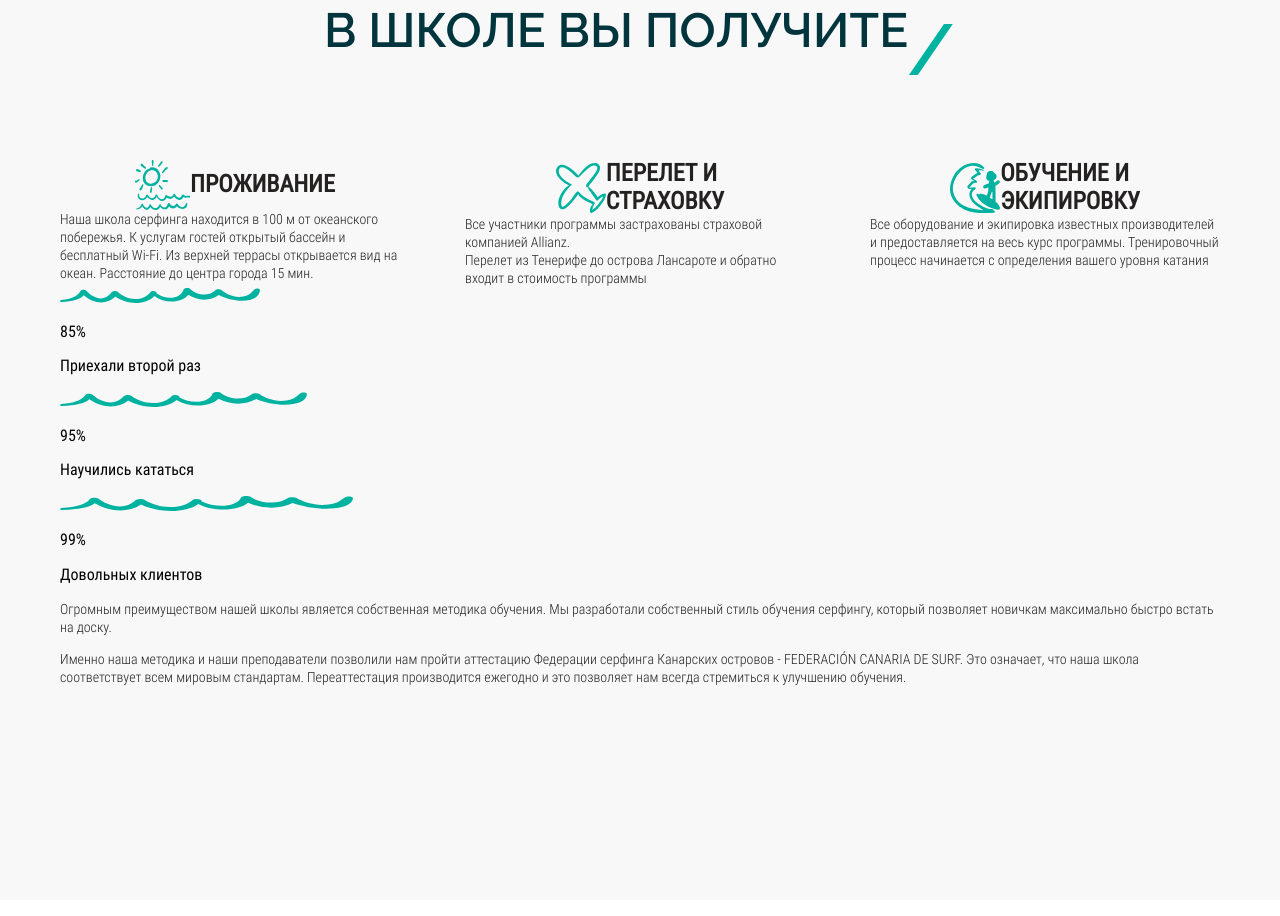
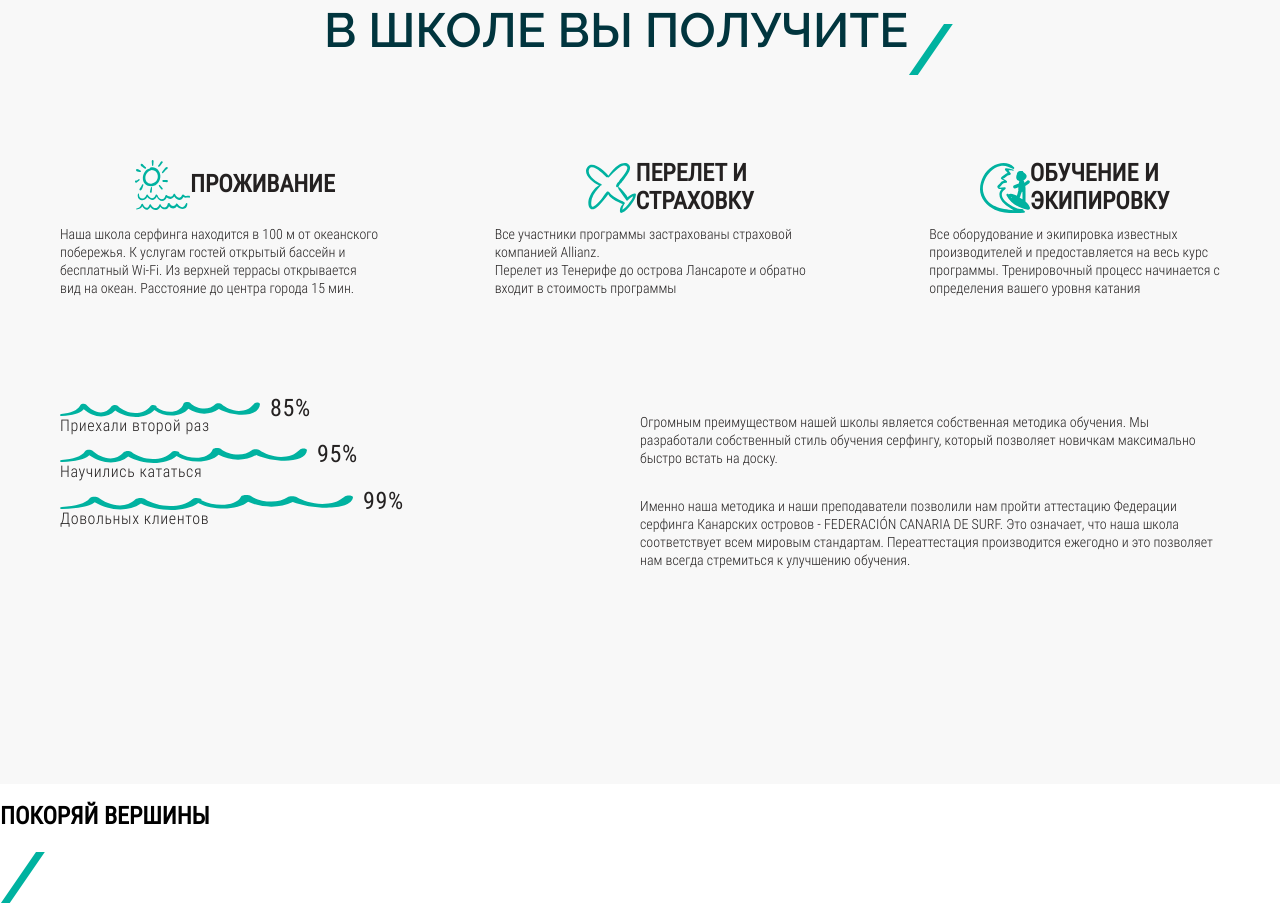
Before and after one commit to SGVIKA/WAWE, a plain HTML site: page index.html in a window 1280 px wide. Shown: the part 2264-3180 px from the top of the page. Drawn offline with Linux system fonts and the light colour scheme.

Commit message:
CSS: В школе

```diff
--- a/css/style.css
+++ b/css/style.css
@@ -239,13 +239,16 @@ img {
   display: flex;
   justify-content: space-between;
   align-items: flex-start;
+  padding-bottom: 102px;
 }
 
 .ben__card {
   display: flex;
   flex-direction: column;
   align-items: center;
+  justify-content: space-between;
   max-width: 350px;
+  height: 137px;
 }
 
 .ben-card__row {
@@ -268,20 +271,54 @@ img {
   margin: 0;
 }
 
-.in__row {}
+.in__row {
+  display: flex;
+  justify-content: space-between;
+}
 
-.stat {}
+.stat {
+  max-width: 50%;
+}
 
-.stat__card {}
+.stat__card {
+  display: flex;
+  flex-direction: column;
+  margin-bottom: 10px;
+}
 
-.stat-card__row {}
+.stat__card:last-child {
+  margin: 0;
+}
 
-.stat-card__scale {}
+.stat-card__row {
+  display: flex;
+  align-items: flex-end;
+}
 
-.stat-card_percent {}
+.stat-card__scale {
+  margin-right: 10px;
+}
 
-.stat-card__text {}
+.stat-card_percent {
+  font-family: 'Roboto Condensed Regular';
+  font-size: 1.5rem;
+  line-height: 75%;
+  letter-spacing: 0.6px;
+  color: var(--text-color-two);
+  margin: 0;
+}
 
-.in__text {}
+.stat-card__text {
+  font-family: 'Roboto Condensed Light';
+  letter-spacing: 0.6px;
+  color: var(--text-color-two);
+  margin: 0;
+}
 
-.text {}
+.in__text {
+  max-width: 50%;
+}
+
+.in__text p:first-child {
+  margin-bottom: 30px;
+}
--- a/index.html
+++ b/index.html
@@ -160,7 +160,8 @@
             <p class="ben-card__text text">Наша школа серфинга находится в 100 м от океанского побережья. К услугам
               гостей
               открытый бассейн и
-              бесплатный Wi-Fi. Из верхней террасы открывается вид на океан. Расстояние до центра города 15 мин. </p>
+              бесплатный Wi-Fi. Из верхней террасы открывается <br>
+              вид на океан. Расстояние до центра города 15 мин. </p>
           </article>
 
           <article class="ben__card">
@@ -190,10 +191,8 @@
               </svg>
               <h3 class="h3 ben-card__title">ОБУЧЕНИЕ И<br>ЭКИПИРОВКУ</h3>
             </div>
-            <p class="ben-card__text text">Все оборудование и экипировка известных производителей и предоставляется на
-              весь
-              курс программы.
-              Тренировочный процесс начинается с определения вашего уровня катания </p>
+            <p class="ben-card__text text">Все оборудование и экипировка известных<br>производителей и предоставляется на
+              весь курс<br>программы. Тренировочный процесс начинается с<br>определения вашего уровня катания </p>
           </article>
 
         </div>
```
